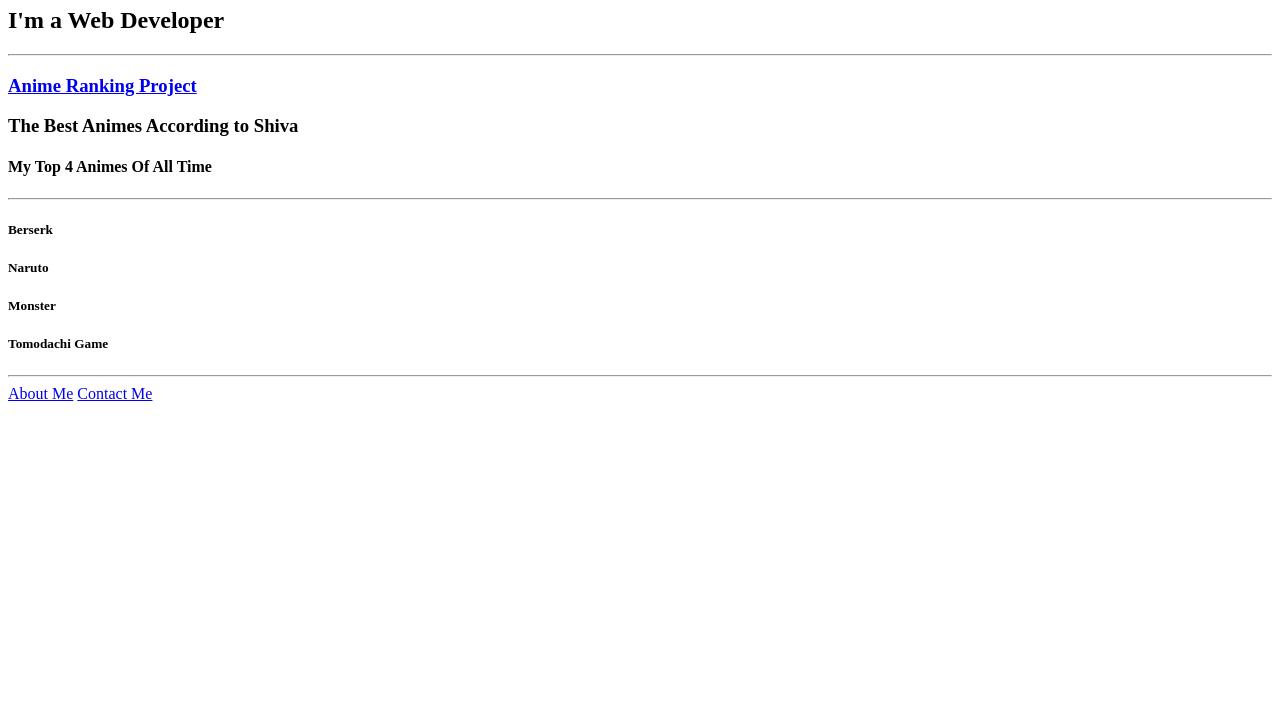
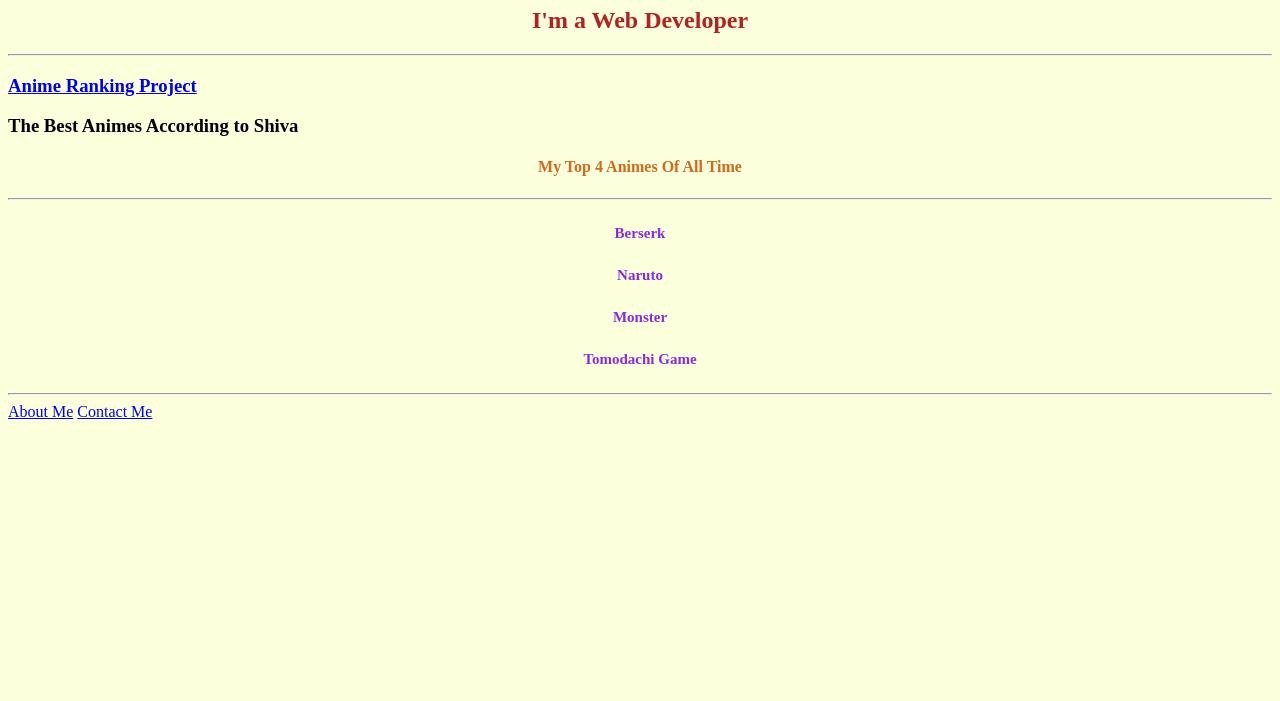
Before and after one commit to codershiva9/html-project, a plain HTML site: page index.html in a window 1280 px wide. Shown: the part 99-800 px from the top of the page. Drawn offline with Linux system fonts and the light colour scheme; files whose address does not match are found by name.

Commit message:
Update index.html

```diff
--- a/index.html
+++ b/index.html
@@ -3,6 +3,8 @@
 <head>
   <meta charset="utf-8">
   <meta name="viewport" content="width=device-width, initial-scale=1">
+   <link rel="stylesheet" type="text/css" href="E:\Web Development Projects\HTML Portfolio project\style2.css">
+
   <title>Portfolio</title>
 </head>
 <body>
```
